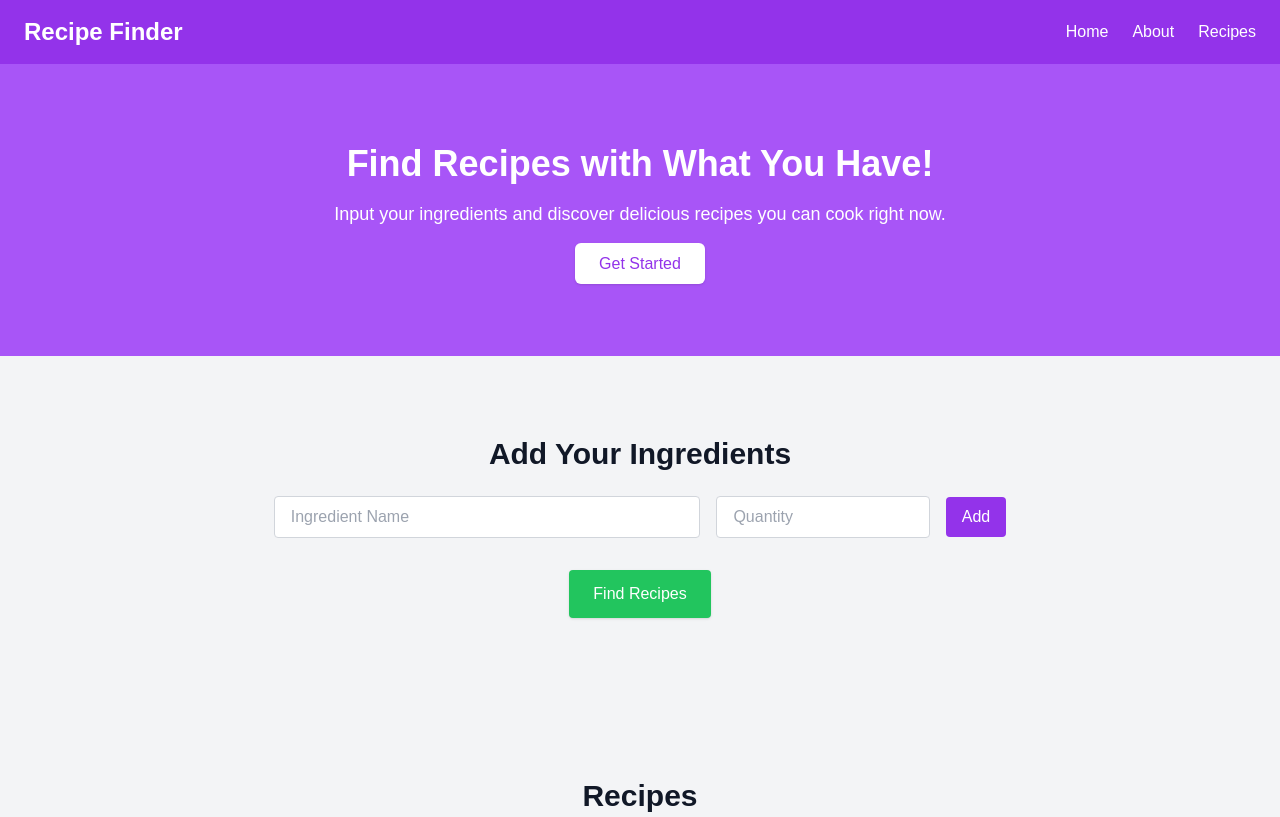
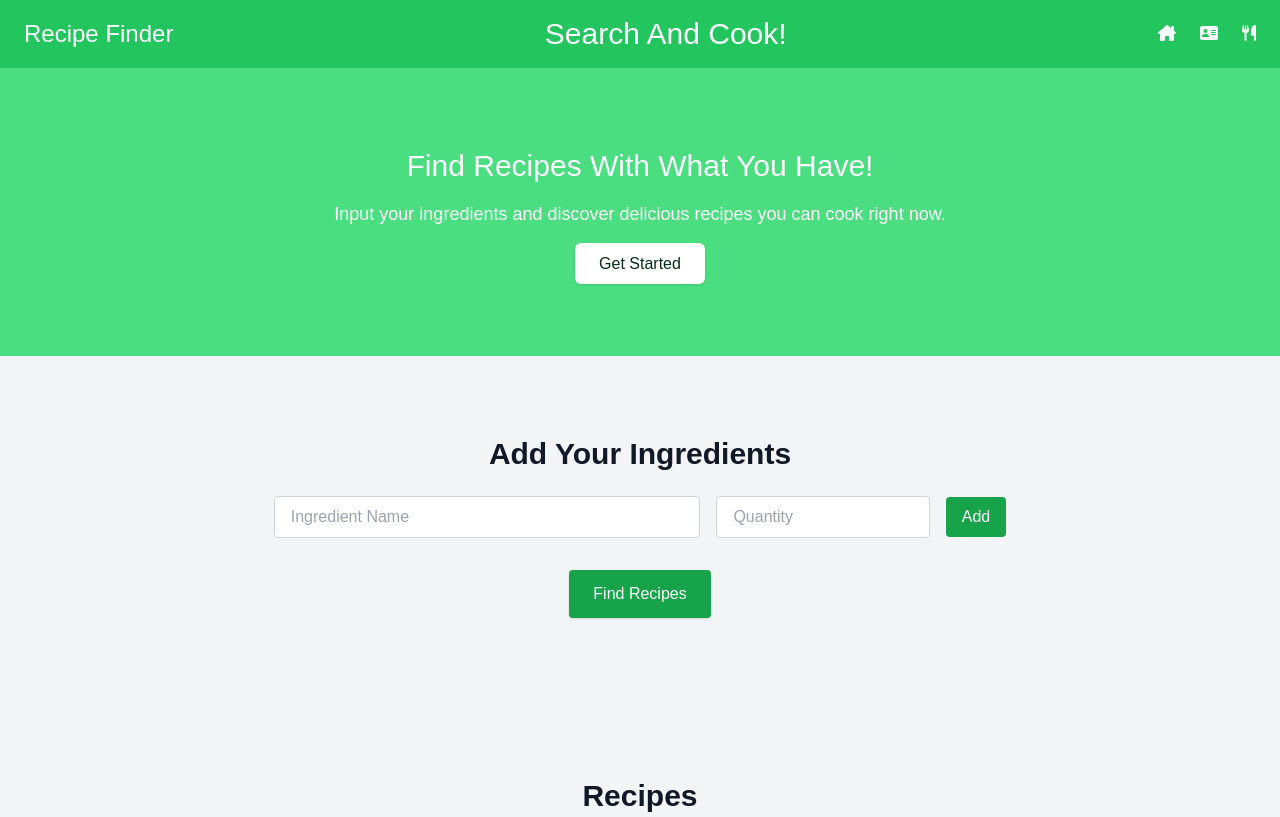
Before and after one commit to FullMetalMonry/PortFlow, a website: page index.html in a window 1280 px wide. Shown: the top 817 px of the page. Drawn offline with nearby package versions, Linux system fonts and the light colour scheme.

Commit message:
animate index.html

```diff
--- a/index.html
+++ b/index.html
@@ -3,31 +3,34 @@
 <head>
   <meta charset="UTF-8">
   <meta name="viewport" content="width=device-width, initial-scale=1.0">
+  <link href="https://fonts.googleapis.com/css2?family=Fredoka:wght@300;400;500;700&display=swap" rel="stylesheet">
   <title>Recipe Finder</title>
   <link rel="stylesheet" href="styles.css">
   <script src="https://cdn.tailwindcss.com"></script>
+  <script src="https://kit.fontawesome.com/302ad94fc2.js" crossorigin="anonymous"></script>
 </head>
 <body class="bg-gray-100 text-gray-900">
   <!-- Header -->
-  <header class="bg-purple-600 text-white shadow">
+  <header class="bg-green-500 text-white shadow">
     <div class="container mx-auto px-6 py-4 flex justify-between items-center">
-      <h1 class="text-2xl font-bold">Recipe Finder</h1>
+      <h1 class="font-fredoka text-2xl">Recipe Finder</h1>
+      <h1 class="font-fredoka text-3xl text-center">Search And Cook!</h1>
       <nav>
         <ul class="flex space-x-6">
-          <li><a href="#" class="hover:text-gray-200">Home</a></li>
-          <li><a href="#about" class="hover:text-gray-200">About</a></li>
-          <li><a href="#recipes" class="hover:text-gray-200">Recipes</a></li>
-        </ul>
+        <li><a href="index.html" title="Home" class="hover:text-gray-200"><i class="fa-solid fa-house-chimney" ></a></i></li>
+        <li><a href="about.html" title="About" class="hover:text-gray-200"><i class="fa-solid fa-address-card"></i></a></i></li>
+        <li><a href="recipes.html" title="Recipes" class="hover:text-gray-200"><i class="fa-solid fa-utensils"></i></a></li>
+      </ul>
       </nav>
     </div>
   </header>
 
   <!-- Hero Section -->
-  <section class="bg-purple-500 text-white py-20">
+  <section class="bg-green-400 text-white py-20">
     <div class="container mx-auto text-center">
-      <h2 class="text-4xl font-bold mb-4">Find Recipes with What You Have!</h2>
-      <p class="mb-6 text-lg">Input your ingredients and discover delicious recipes you can cook right now.</p>
-      <a href="#add-products" class="bg-white text-purple-600 px-6 py-3 rounded-md shadow hover:bg-gray-200">Get Started</a>
+      <h2 id="animate" class="font-fredoka text-3xl mb-4">Find Recipes With What You Have!</h2>
+      <p class="mb-6 text-lg font-fredoka ">Input your ingredients and discover delicious recipes you can cook right now.</p>
+      <a href="#add-products" class="bg-white text-green-950 px-6 py-3 rounded-md shadow hover:bg-gray-200">Get Started</a>
     </div>
   </section>
 
@@ -49,27 +52,22 @@
             placeholder="Quantity"
             class="border border-gray-300 px-4 py-2 rounded w-1/6"
           />
-          <button type="button" class="bg-purple-600 text-white px-4 py-2 rounded hover:bg-purple-700" onclick="addProduct()">Add</button>
+          <button type="button" class="bg-green-600 text-white px-4 py-2 rounded hover:bg-green-700" onclick="addProduct()">Add</button>
         </div>
         <div id="product-list" class="mt-6 text-left"></div>
-        <button type="button" class="bg-green-500 text-white px-6 py-3 rounded shadow hover:bg-green-600" onclick="findRecipes()">Find Recipes</button>
+        <button type="button" class="bg-green-600 text-white px-6 py-3 rounded shadow hover:bg-green-700" onclick="findRecipes()">Find Recipes</button>
       </form>
     </div>
   </section>
 
 
+
   <!-- Рецепты  -->
-<section id="recipes" class="py-20">
+<section id="recipes" class="py-20 ">
     <div class="container mx-auto text-center">
       <h3 class="text-3xl font-bold mb-6">Recipes</h3>
       <p>Here will be your recipes based on selected ingredients.</p>
-
-
     </div>
-
-
-
-
   </section>
 
 
```
